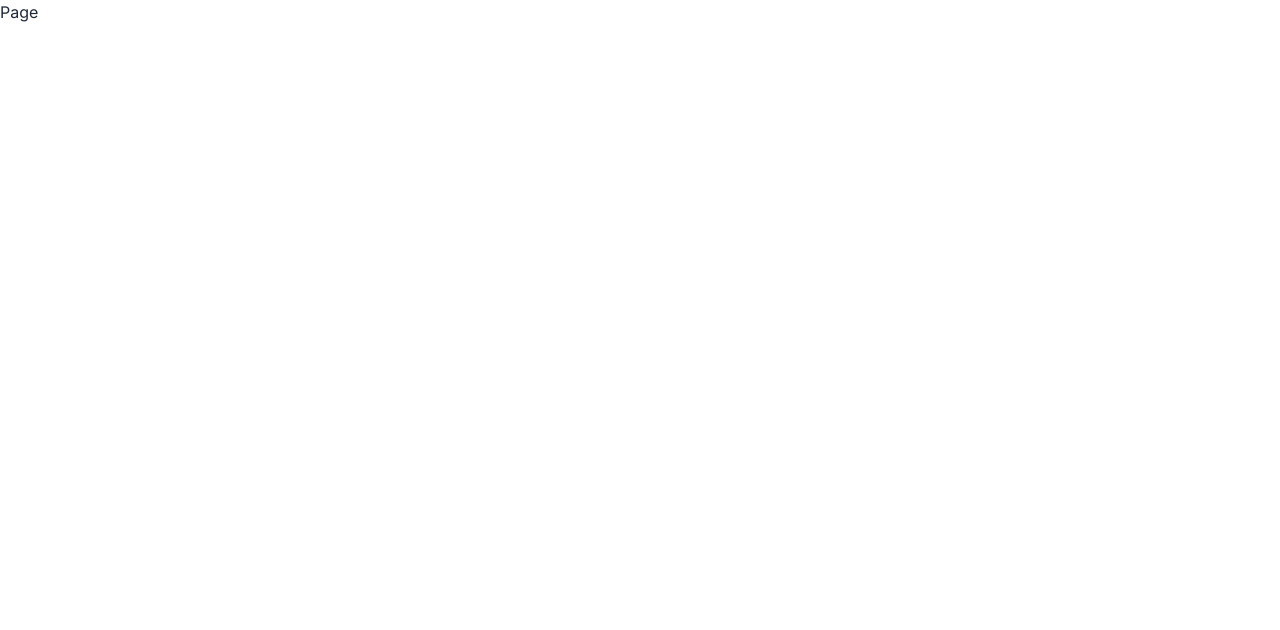
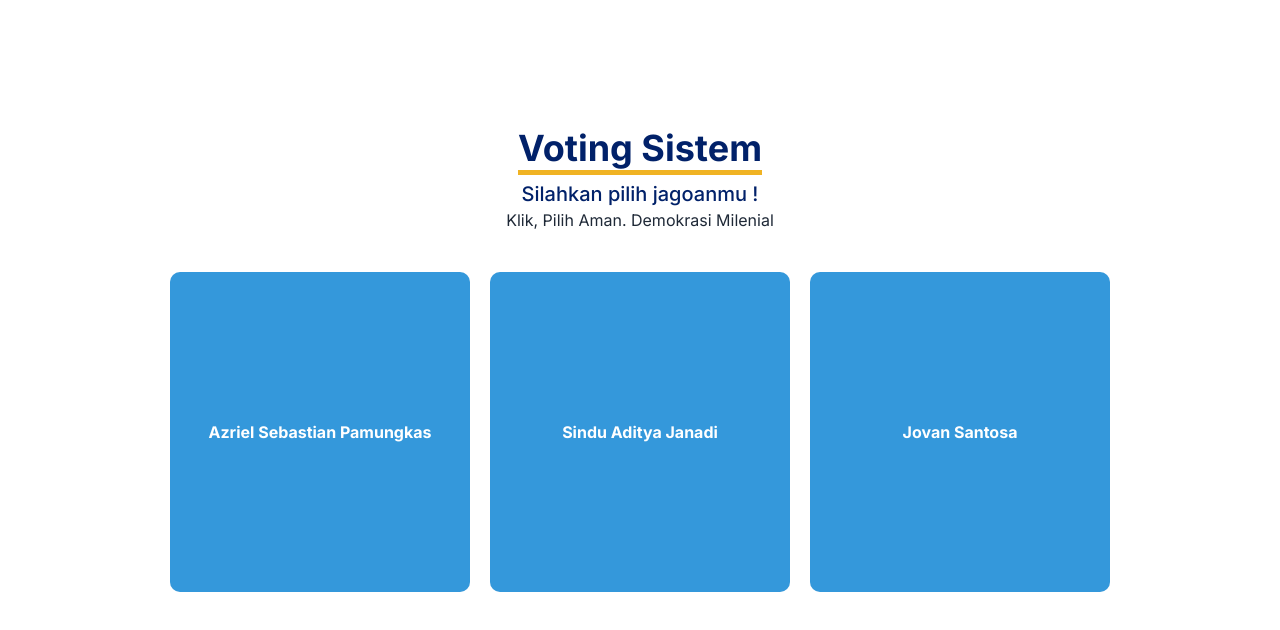
Before and after one commit to se-u/komodo, a Next.js app: page /ballot in a window 1280 px wide. Shown: the top 630 px of the page. Built offline with nearby package versions, Linux system fonts and the light colour scheme.

Commit message:
frontend:about:ballot:thanks

```diff
--- a/app/about/page.tsx
+++ b/app/about/page.tsx
@@ -1,15 +1,15 @@
 export default function About() {
   return (
       <>
-      <div className="jumbotron-about">
-        <div className="text-one-about">
-          <h1>About Us</h1>
-          <h2>Gebang Suara</h2>
-          <h3>Demokrasi Tanpa Keraguan</h3>
-          <button></button>
-        </div>
-        <div className="text-two-about">
-          <p>
+        <div className="hero min-h-screen bg-base-200">
+          <div className="hero-content flex-col lg:flex-row-reverse">
+            <img src="/logologin.png"
+                 className="max-w-sm"/>
+            <div>
+              <h1 className="text-5xl font-bold text-white border-b-[5px] inline border-[#F0B323]">About Us</h1>
+              <h2 className="text-3xl pt-10 font-bold text-[#F0B323]">Gerbang Suara</h2>
+              <h3 className="text-white font-bold">Klik, Pilih Aman. Demokrasi Tanpa Keraguan</h3>
+              <p className="py-2">
                 kami berkomitmen untuk mengubah lanskap demokrasi melalui teknologi
                 blockchain. Kami fokus menciptakan sistem pemilihan yang aman,
                 transparan, dan tidak dapat dimanipulasi.
@@ -22,6 +22,7 @@ export default function About() {
               </p>
             </div>
           </div>
+        </div>
       </>
   );
 }
--- a/app/ballot/page.tsx
+++ b/app/ballot/page.tsx
@@ -1,5 +1,6 @@
+import Ballot from '@/app/ui/ballot/ballot';
 export default function Page() {
   //  Pemilihan / Voting
   //  Add Componenet ui/ballot/
-  return <div>Page</div>;
+  return <Ballot/>;
 }
--- /dev/null
+++ b/app/thanks/page.tsx
@@ -0,0 +1,28 @@
+export default function Thanks() {
+    return (
+        <>
+            <div className="hero min-h-screen bg-base-200">
+                <div className="hero-content flex-col lg:flex-row-reverse">
+                    <img src="/logologin.png"
+                         className="max-w-sm"/>
+                    <div>
+                        <h1 className="text-5xl font-bold text-white border-b-[5px] inline border-[#F0B323]">Gerbang Suara</h1>
+                        <h2 className="text-3xl pt-10 font-bold text-[#F0B323]">Terimakasih
+                            Atas Pertisipasinya !</h2>
+                        <h3 className="text-white font-bold">Klik, Pilih Aman. Demokrasi Tanpa Keraguan</h3>
+                        <p className="py-2">
+                            Setiap suara yang Anda berikan memiliki dampak besar dalam
+                            menentukan arah bangsa ini.
+                        </p>
+                        <p>
+                            Terima kasih atas kontribusi Anda dalam membangun masa depan yang
+                            lebih baik bersama dengan para pemimpin yang dipilih melalui demokrasi. <br/>
+                            Seribu perbedaan harus tetap menjadi <br/>
+                            satu suara!
+                        </p>
+                    </div>
+                </div>
+            </div>
+        </>
+    );
+}
--- /dev/null
+++ b/app/ui/ballot/ballot.module.css
@@ -0,0 +1,67 @@
+/* ::-webkit-scrollbar
+{
+  width: 0;
+  height: 0px;
+} */
+
+.ballot-bg {
+    padding: 8em;
+    background-color: white;
+}
+
+
+
+
+.row{
+    margin-top: 40px;
+    display: flex;
+    gap: 20px;
+    flex-wrap: wrap;
+    justify-content: center;
+}
+.card{
+    position: relative;
+    width: 300px;
+    border-radius: 10px;
+    /* display: flex; */
+    align-items: center;
+    /* justify-content: center; */
+    overflow: hidden;
+    transition: all 0.6s cubic-bezier(0.23, 1, 0.320, 1);
+    text-align: justify;
+}
+
+.card-radio {
+    display: none;
+}
+
+.card-label {
+    flex: 1;
+    height: 40vh;
+    font-weight: bold;
+    background-color: #3498db;
+    color: #fff;
+    box-shadow: 0 2px 4px rgba(0, 0, 0, 0.1);
+    display: flex;
+    justify-content: center;
+    align-items: center;
+    transition: background-color 0.3s, color 0.3s;
+}
+
+.card-radio:checked + .card-label {
+    background-color: #012169;
+}
+
+.card-label:hover {
+    background-color: #F0B323;
+}
+
+.card-radio:checked + .card-label::before {
+    content: "\1F4CC";
+    font-size: 40px;
+    color: #fff;
+    position: absolute;
+    top: 20%;
+    left: 50%;
+    transform: translate(-50%, -50%);
+}
--- /dev/null
+++ b/app/ui/ballot/ballot.tsx
@@ -0,0 +1,51 @@
+import style from './ballot.module.css';
+
+export default function Ballot() {
+    return (
+        <div className={style['ballot-bg']}>
+            <div className="mb-4 text-center">
+                <h1 className="text-4xl font-bold text-[#012169] border-b-[5px] inline border-[#F0B323]">Voting Sistem</h1>
+                <h3 className="pt-3 text-xl font-medium text-[#012169]">Silahkan pilih jagoanmu !</h3>
+                <p className="">
+                    Klik, Pilih Aman. Demokrasi Milenial
+                </p>
+            </div>
+
+            <div className={style['row']}>
+                <div className={style['card']}>
+                    <input
+                        type="radio"
+                        name="card-option"
+                        className={style['card-radio']}
+                        id="option2"
+                    />
+                    <label htmlFor="option2" className={style['card-label']}>
+                        Azriel Sebastian Pamungkas
+                    </label>
+                </div>
+                <div className={style['card']}>
+                    <input
+                        type="radio"
+                        name="card-option"
+                        className={style['card-radio']}
+                        id="option1"
+                    />
+                    <label htmlFor="option1" className={style['card-label']}>
+                        Sindu Aditya Janadi
+                    </label>
+                </div>
+                <div className={style['card']}>
+                    <input
+                        type="radio"
+                        name="card-option"
+                        className={style['card-radio']}
+                        id="option3"
+                    />
+                    <label htmlFor="option3" className={style['card-label']}>
+                        Jovan Santosa
+                    </label>
+                </div>
+            </div>
+        </div>
+    );
+}
--- a/cache/solidity-files-cache.json
+++ b/cache/solidity-files-cache.json
@@ -2,7 +2,7 @@
   "_format": "hh-sol-cache-2",
   "files": {
     "E:\\Lomba\\BDAAP\\komodo\\contracts\\Election.sol": {
-      "lastModificationDate": 1705389972690,
+      "lastModificationDate": 1705456590847,
       "contentHash": "2dd5053217f834c2b1c91bb593367965",
       "sourceName": "contracts/Election.sol",
       "solcConfig": {
```
Lines whose indentation alone changed are shown as unchanged.
